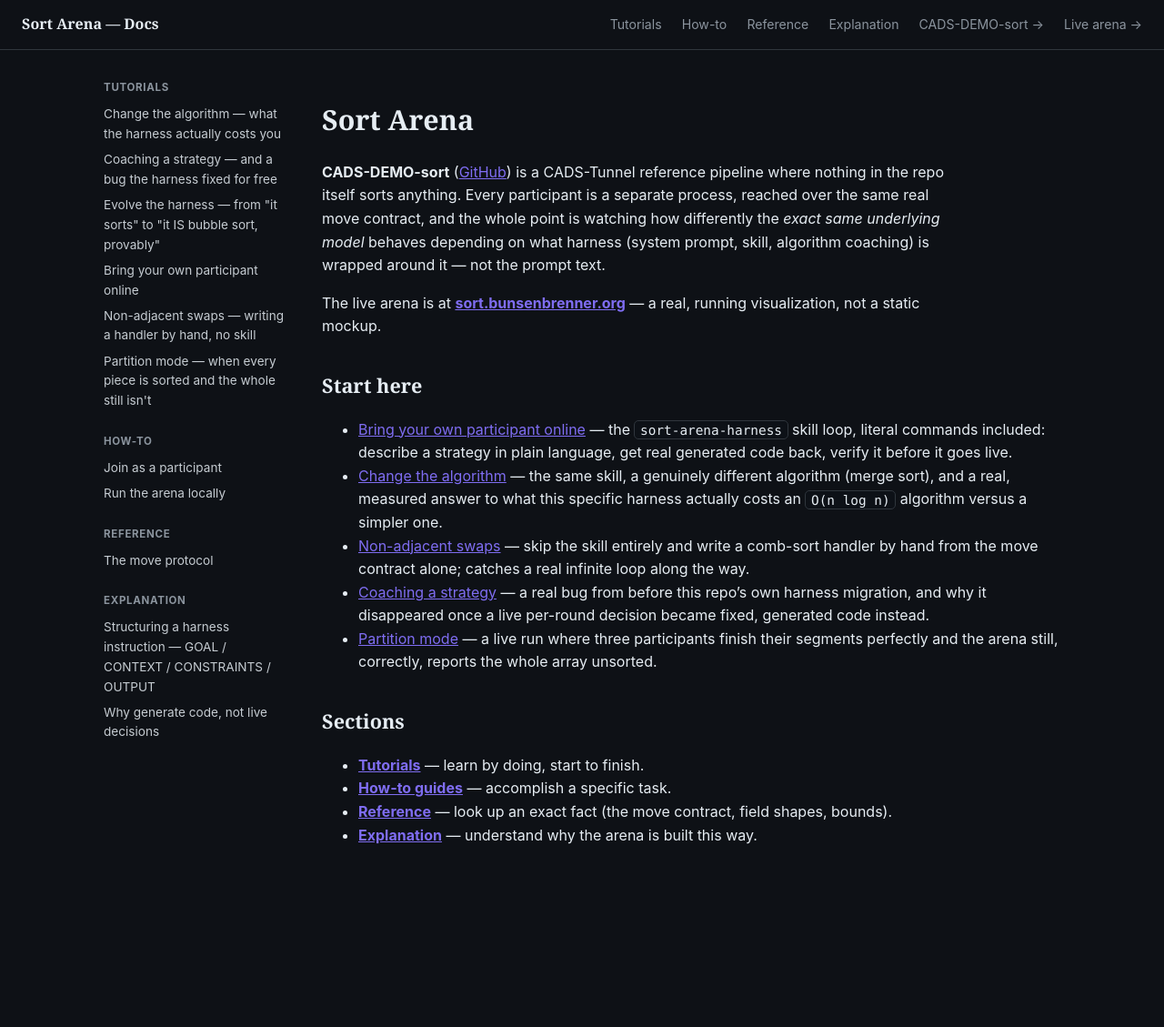
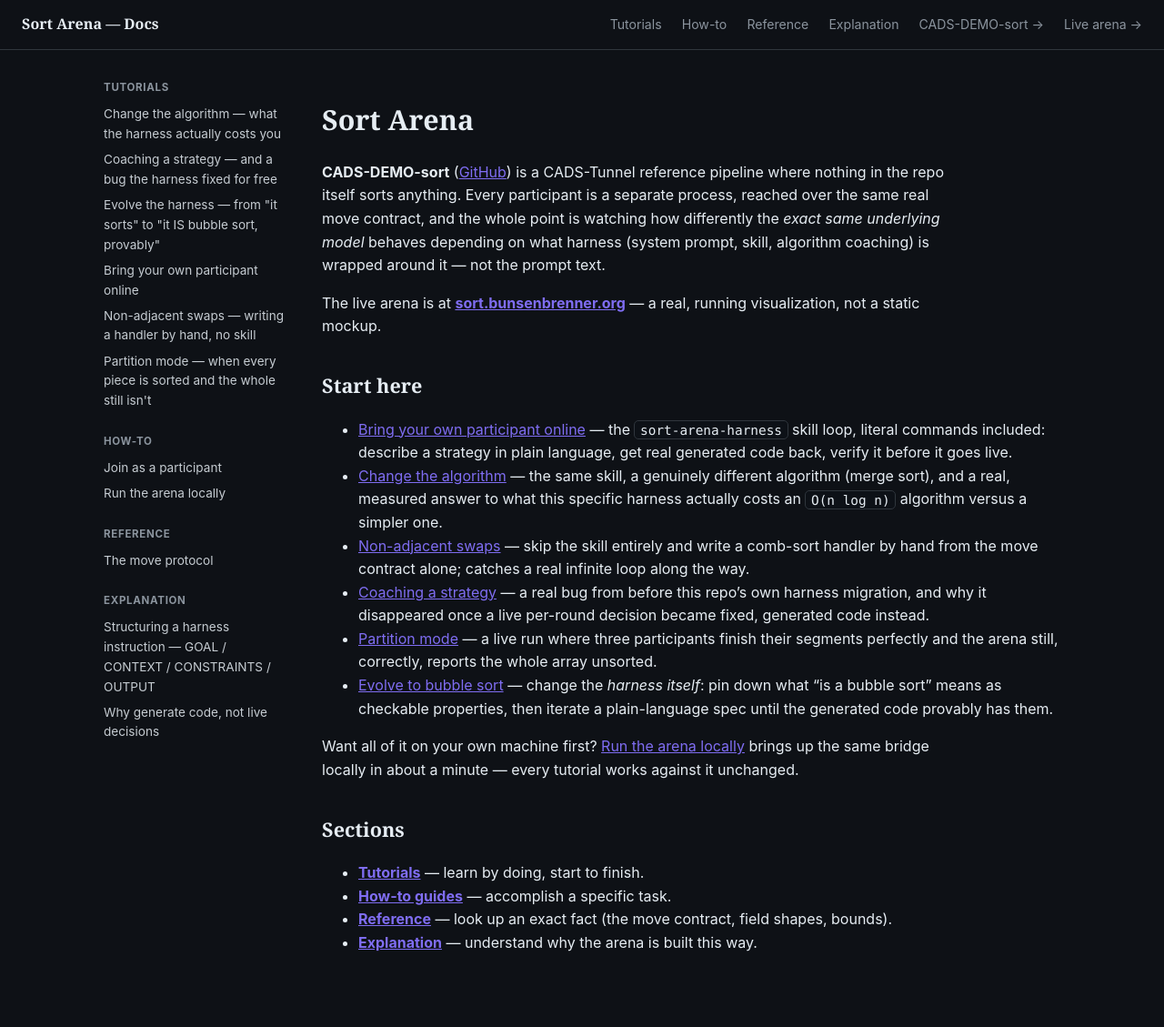
Before and after one commit to scimbe/CADS-DEMO-sort-docs, a Jekyll site: the page built from index.md, in a window 1280 px wide. Shown: the whole page at 91% size. Built offline with Jekyll 4.4.1, drawn with Linux system fonts in a browser that asks for light colours; before the commit the page ends 1011 px from its top, so only the background shows below that.

Commit message:
Close CADS-DEMO-sort#22 round-2 items 1+2: cross-link the local-arena how-to from all five remaining tutorials (incl. a local partition-mode alternative), add evolve-to-bubble-sort + the local how-to to the homepage Start-here list
Co-Authored-By: Claude Opus 4.8 <noreply@anthropic.com>
Claude-Session: https://claude.ai/code/session_01BhQ3a4agWxNQqGq6QHPuBD

```diff
--- a/index.md
+++ b/index.md
@@ -31,6 +31,12 @@ running visualization, not a static mockup.
 - [Partition mode]({{ '/tutorials/partition-mode/' | relative_url }}) — a live run where three
   participants finish their segments perfectly and the arena still, correctly, reports the whole
   array unsorted.
+- [Evolve to bubble sort]({{ '/tutorials/evolve-to-bubble-sort/' | relative_url }}) — change the
+  *harness itself*: pin down what "is a bubble sort" means as checkable properties, then iterate a
+  plain-language spec until the generated code provably has them.
+
+Want all of it on your own machine first? [Run the arena locally]({{ '/how-to/run-the-arena-locally/' | relative_url }})
+brings up the same bridge locally in about a minute — every tutorial works against it unchanged.
 
 ## Sections
 
```
Also changed, not shown: _tutorials/change-the-algorithm.md (+2 -0 lines), _tutorials/coaching-a-strategy.md (+2 -0 lines), _tutorials/evolve-to-bubble-sort.md (+2 -0 lines), _tutorials/non-adjacent-swaps.md (+2 -0 lines), _tutorials/partition-mode.md (+5 -0 lines).
